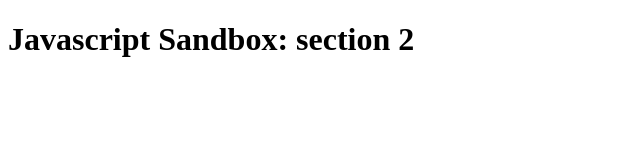
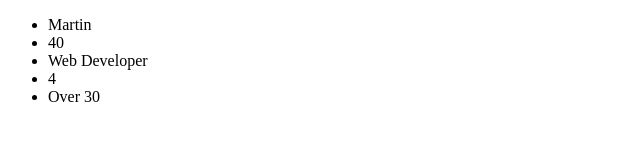
Before and after one commit to McFly77/javascriptProjects, a plain HTML site: page js_sandbox/index.html in a window 1280 px wide. Shown: the whole page, without its empty margins (0-640 px from the left). Drawn offline with Linux system fonts and the light colour scheme.

Commit message:
template literals

```diff
--- a/js_sandbox/index.html
+++ b/js_sandbox/index.html
@@ -7,6 +7,6 @@
 </head>
 <body>
   <h1>Javascript Sandbox: section 2</h1>
-  <script src="../js_sandbox/strings/app.js"></script>
+  <script src="../js_sandbox/templateLiterals/app.js"></script>
 </body>
 </html>
--- /dev/null
+++ b/js_sandbox/templateLiterals/app.js
@@ -0,0 +1,39 @@
+const name = 'Martin';
+const age = 40;
+const job = 'Web Developer';
+const city = 'Quebec';
+
+let html ;
+// without template strings(ES5)
+
+
+html = '<ul><li>Name: ' + name +'</li><li>Age: ' + age +'</li><li>Jon: ' + job +'</li></ul>';
+
+html = '<ul>' +
+          '<li>' +
+          name +
+          '</li>' +
+          '<li>' +
+          job + '</li></ul>'
+
+// with template string
+
+html = `
+<ul>
+   <li>
+     ${name}
+   </li>
+   <li>
+     ${age}
+   </li>
+   <li>
+     ${job}
+   </li>
+   <li>
+     ${2 + 2}
+   </li>
+   <li>
+      ${age > 30 ? 'Over 30' : 'Under 30'}
+   </li></ul>`;
+
+document.body.innerHTML = html;
```
